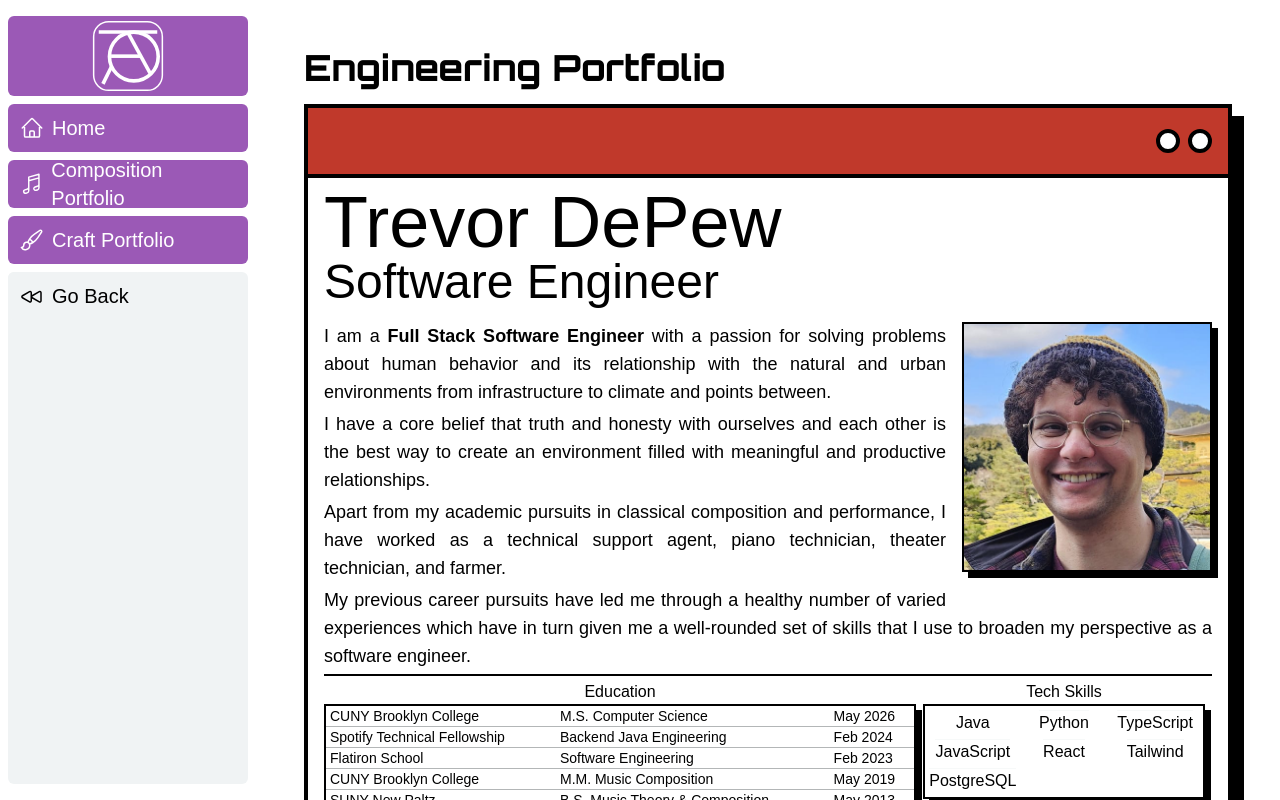
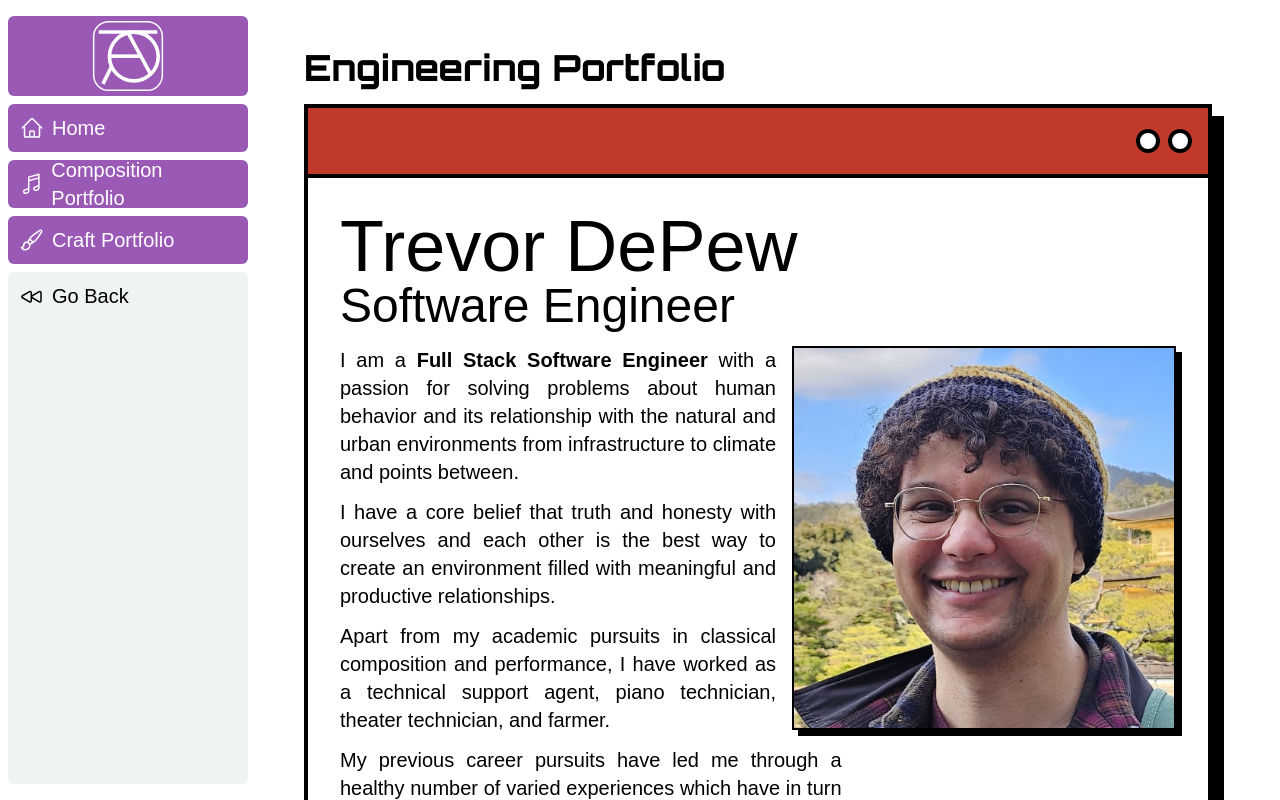
Before and after one commit to tdep/trevordepew.com, a Next.js app: page /software-portfolio in a window 1280 px wide. Built offline with nearby package versions, Linux system fonts and the light colour scheme; a web font is replaced by a local one.

Commit message:
fixes responsiveness for mobile

```diff
--- a/app/software-portfolio/(overview)/page.tsx
+++ b/app/software-portfolio/(overview)/page.tsx
@@ -10,7 +10,7 @@ import SoftwareFooter from "@/app/ui/software-portfolio/software-footer"
 
 export default function Page() {
     return (
-        <main>
+        <main className={"md:mr-5"}>
             <h1 className={`${orbitron.className} mb-4 text-center text-2xl md:text-4xl md:text-start`}>
                 Engineering Portfolio
             </h1>
--- a/app/software-portfolio/layout.tsx
+++ b/app/software-portfolio/layout.tsx
@@ -2,7 +2,7 @@ import SideNav from '@/app/ui/sideNav';
 
 export default function layout({ children }: { children: React.ReactNode }) {
     return (
-        <div className={"flex h-screen flex-col overflow-y-scroll md:flex-row md:overflow-hidden md:overflow-y-scroll"}>
+        <div className={"flex h-screen flex-col overflow-y-scroll md:flex-row"}>
             <div className={"w-full flex-none md:w-64"}>
                 <SideNav />
             </div>
--- a/app/ui/software-portfolio/edu-grid.tsx
+++ b/app/ui/software-portfolio/edu-grid.tsx
@@ -1,4 +1,5 @@
 import clsx from "clsx"
+import { inter } from "@/app/ui/fonts"
 
 type EduData = {
     school: string,
@@ -34,18 +35,41 @@ const eduDataList: EduData[] = [
     },
 ];
 
-// TODO: fix display for smaller screens
 export default function EduGrid() {
     return (
-        <div className={"flex flex-col text-center"}>
-            <p>Education</p>
+        <>
+            {/* Mobile */}
+            <div className={"flex lg:hidden m-1"}>
+                <div>
+                    {eduDataList.map((edu, i) => {
+                        return (
+                            <div
+                                key={i}
+                                className={clsx(
+                                    `${inter.className} grid grid-cols-2 items-center text-sm`,
+                                    {
+                                        'border-t-2 border-t-gray-700': i !== 0
+                                    }
+                                )}
+                            >
+                                <p>{edu.school}:</p>
+                                <p>{edu.degree}</p>
+                            </div>
+                        )
+                    })}
+                </div>
+            </div>
+            {/* Desktop */}
+            <div className={"hidden lg:flex flex-col text-center"}>
+                <p className={"md:text-2xl"}>Education</p>
                 <table className={"border-collapse w-full border-2 border-black shadow-section-2d-small"}>
                     <tbody>
                         {eduDataList.map((edu, i) => {
                             return (
                                 <tr
                                     key={i}
-                                className={clsx('table-row text-sm text-justify',
+                                    className={clsx(
+                                        'table-row text-sm text-justify md:text-lg',
                                         {
                                             'border-t border-gray-700': i !== 0,
                                         }
@@ -60,5 +84,6 @@ export default function EduGrid() {
                     </tbody>
                 </table>
             </div>
+        </>
     )
 }
--- a/app/ui/software-portfolio/software-about.tsx
+++ b/app/ui/software-portfolio/software-about.tsx
@@ -3,12 +3,14 @@ import TechSkillsGrid from "@/app/ui/software-portfolio/tech-skills-grid"
 import EduGrid from "@/app/ui/software-portfolio/edu-grid"
 
 export default function SoftwareAbout() {
+    // TODO: Might need to adjust slightly for laptop 1024px but otherwise looks good
     return (
-        <div className={"bg-white-100 m-4 mt-2"}>
+        <div className={"bg-white-100 m-4 mt-2 lg:m-8"}>
             <div className={"flex flex-col items-start w-full leading-none text-center"}>
                 <p className={"text-7xl"}>Trevor DePew</p>
-                <p className={"text-5xl hidden md:block"}>Software Engineer</p>
+                <p className={"text-5xl hidden lg:block"}>Software Engineer</p>
             </div>
+            {/*Mobile Portrait*/}
             <div className={"flex items-center justify-center md:hidden"} >
                 <Image
                     src={"/profile_trevor.png"}
@@ -18,37 +20,48 @@ export default function SoftwareAbout() {
                     alt={"Portrait of Trevor DePew, Software Engineer"}
                 />
             </div>
-            <div className={"flex flex-col w-full h-auto items-start mt-4 mb-1 border-b-2 border-b-black"}>
+            <div className={"flex flex-col w-full items-start mt-4 mb-1 lg:border-b-2 lg:border-b-black"}>
                 <div>
+                    {/*Desktop Portrait*/}
                     <Image
                         src={"/profile_trevor.png"}
                         width={250}
                         height={250}
-                        className={"hidden md:inline float-end ml-4 mb-4 border-2 border-black shadow-section-2d-small"}
+                        className={"hidden md:inline float-end ml-4 mb-4 border-2 border-black shadow-section-2d-small md:w-96"}
                         alt={"Portrait of Trevor DePew, Software Engineer"}
                     />
-                    <p className={"text-lg text-justify mb-1"}>
+                    <div className={"flex lg:hidden flex-col border-2 border-black shadow-section-2d-small mb-4"}>
+                        <div className={"w-full mb-2"}>
+                            <EduGrid />
+                        </div>
+                        <div className={"mb-2 border-t-2 border-t-black"}>
+                            <TechSkillsGrid />
+                        </div>
+                    </div>
+                    <p className={"text-lg text-justify mb-1 lg:mb-3 lg:text-xl lg:w-3/5"}>
                         I am a <strong>Full Stack Software Engineer</strong> with a passion for solving problems
                         about human behavior and its relationship with the natural and urban environments from
                         infrastructure to climate and points between.
                     </p>
-                    <p className={"text-lg text-justify mb-1"}>
+                    <p className={"text-lg text-justify mb-1 lg:mb-3 lg:text-xl lg:w-3/5"}>
                         I have a core belief that truth and honesty with ourselves and each other is the best way to
                         create an environment filled with meaningful and productive relationships.
                     </p>
-                    <p className={"text-lg text-justify mb-1"}>
+                    <p className={"text-lg text-justify mb-1 lg:mb-3 lg:text-xl lg:w-3/5"}>
                         Apart from my academic pursuits in classical composition and performance, I have worked as a
                         technical support agent, piano technician, theater technician, and farmer.
                     </p>
-                    <p className={"text-lg text-justify mb-1"}>
+                    <p className={"text-lg text-justify mb-1 lg:mb-3 lg:text-xl lg:w-3/5"}>
                         My previous career pursuits have led me through a healthy number of varied experiences which
                         have in turn given me a well-rounded set of skills that I use to broaden my perspective as a
                         software engineer.
                     </p>
                 </div>
             </div>
-            <div className={"hidden md:grid grid-cols-3 justify-items-center mb-2"}>
-                <div className={" w-full col-span-2"}>
+
+            {/* Desktop */}
+            <div className={"hidden lg:grid grid-cols-3 justify-items-center mb-2"}>
+                <div className={"w-full col-span-2"}>
                     <EduGrid />
                 </div>
                 <div>
--- a/app/ui/software-portfolio/software-section.tsx
+++ b/app/ui/software-portfolio/software-section.tsx
@@ -5,7 +5,6 @@ type SectionProps = {
     SectionContent: React.ReactElement;
 }
 
-// TODO: fix display for larger screens (more compact)
 export default function SWPortfolioSection({
                                                sectionName,
                                                SectionContent,
@@ -29,7 +28,7 @@ export default function SWPortfolioSection({
                         <div className={"h-6 w-6 rounded-full bg-white-100 ml-1 border-4 border-black"} />
                     </div>
                 </div>
-                <div className={"mt-0 h-[89vh] bg-white-100 overflow-y-scroll md:overflow-hidden"}>
+                <div className={"mt-0 h-[89vh] bg-white-100 overflow-y-scroll lg:h-[82vh]"}>
                     <SectionContent.type />
                 </div>
             </div>
--- a/app/ui/software-portfolio/tech-skills-grid.tsx
+++ b/app/ui/software-portfolio/tech-skills-grid.tsx
@@ -1,4 +1,5 @@
 import clsx from "clsx"
+import { inter } from "@/app/ui/fonts"
 
 const techSkills: string[] = [
     "Java", "Python", "TypeScript", "JavaScript", "React", "Tailwind", "PostgreSQL",
@@ -6,8 +7,28 @@ const techSkills: string[] = [
 
 export default function TechSkillsGrid() {
     return (
-        <div className={"flex flex-col text-center"}>
-            <p>Tech Skills</p>
+        <>
+            {/* Mobile */}
+            <div className={"grid grid-cols-3 lg:hidden w-full justify-between m-1"}>
+                <div className={"flex items-center mr-2"}>
+                    <p>Skills:</p>
+                </div>
+                <div className={"col-span-2 grid grid-cols-2 gap-x-1 ml-2"}>
+                    {techSkills.map((skill, i) => {
+                        return (
+                            <div
+                                key={i}
+                                className={`${inter.className} text-sm`}
+                            >
+                                {skill}
+                            </div>
+                        )
+                    })}
+                </div>
+            </div>
+            {/* Desktop */}
+            <div className={"hidden lg:flex flex-col text-center"}>
+                <p className={"md:text-2xl"}>Tech Skills</p>
                 <div className={"border-2 border-black shadow-section-2d-small"}>
                     <div className={"grid grid-cols-3 gap-1 justify-items-center m-1"}>
                         {techSkills.map((skill, i) => {
@@ -15,7 +36,7 @@ export default function TechSkillsGrid() {
                                 <p
                                     key={skill}
                                     className={clsx(
-                                    'flex flex-row items-center justify-between',
+                                        'flex flex-row items-center justify-between md:text-lg',
                                         {
                                             'border-t': i !== 0
                                         },
@@ -28,5 +49,6 @@ export default function TechSkillsGrid() {
                     </div>
                 </div>
             </div>
+        </>
     );
 }
```
Lines whose indentation alone changed are shown as unchanged.
